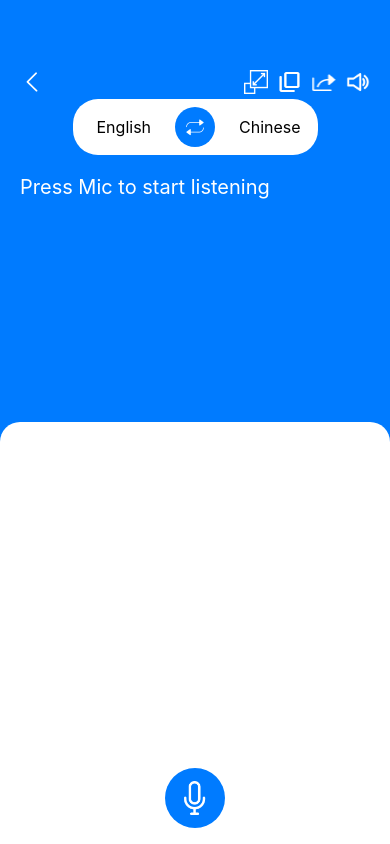
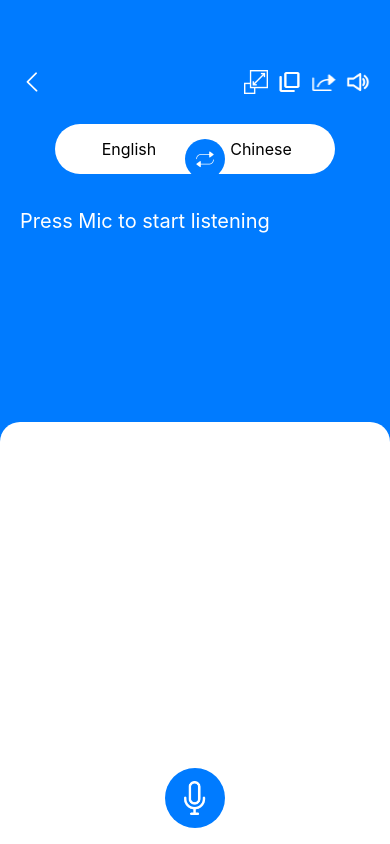
Before and after one commit to Aadiprofessional/MatrixAI_App, a React Native app: screen /LiveTranslateScreen in a window 390 px wide. Built offline with nearby package versions, Linux system fonts and the light colour scheme.

Commit message:
updated convert button

```diff
--- a/screens/LiveTranslateScreen.js
+++ b/screens/LiveTranslateScreen.js
@@ -158,25 +158,7 @@ const LiveTranslateScreen = () => {
     };
   }, []);
 
-  const handleMicPress = async () => {
-    if (isListening) {
-      await Voice.stop();
-      stopCircleAnimation();  // Stop the circle animation when mic is pressed again
-    } else {
-      try {
-        // Get the language code for the selected source language
-        const languageCode = languageCodes[selectedLanguage];
-        if (!languageCode) {
-          throw new Error(`Language code not found for: ${selectedLanguage}`);
-        }
 
-        await Voice.start(languageCode); // Use the correct language code
-        startCircleAnimation();  // Start the circle animation when mic is pressed
-      } catch (error) {
-        console.error('Error starting voice recognition:', error);
-      }
-    }
-  };
 
   const handleSpeakerPress = () => {
     Tts.speak(translatedText, {
@@ -573,26 +555,37 @@ const LiveTranslateScreen = () => {
 
       {/* Top Blue Section */}
       <View style={styles.topSection}>
+      <View style={styles.container2}>
        <View style={styles.languageSwitcher}>
-    <TouchableOpacity style={styles.languageButton} onPress={() => {
+        <TouchableOpacity
+          style={styles.languageButton}
+          onPress={() => {
             setEditingLanguage('source');
             setLanguageModalVisible(true);
-    }}>
+          }}
+        >
           <Text style={styles.languageText}>{selectedLanguage}</Text>
         </TouchableOpacity>
         <TouchableOpacity style={styles.swapButton} onPress={swapLanguages}>
-      <Image source={require('../assets/Change.png')} style={styles.swapIcon} />
+          <Image
+            source={require('../assets/Change.png')}
+            style={styles.swapIcon}
+          />
         </TouchableOpacity>
-    <TouchableOpacity style={styles.languageButton} onPress={() => {
+        <TouchableOpacity
+          style={styles.languageButton}
+          onPress={() => {
             setEditingLanguage('target');
             setLanguageModalVisible(true);
-    }}>
+          }}
+        >
           <Text style={styles.languageText}>{selectedLanguage2}</Text>
         </TouchableOpacity>
         </View>
+      </View>
 
   {/* Scroll view added for transcription */}
-  <ScrollView style={{ height: 250 }}>
+  <ScrollView style={{ height: 250,marginTop:50 }}>
     <Text style={styles.documentText}>{transcription}</Text>
   </ScrollView>
 </View>
@@ -763,12 +756,15 @@ marginLeft:10
     backgroundColor: '#fff',
     borderRadius: 25,
     padding: 8,
-    marginBottom: 10,
-    width: '70%',
-    alignSelf: 'center',
+    width: '80%',
+    marginTop:50,
+    height:50,
+    position: 'relative', // Required for absolute positioning of the swap button
   },
   languageButton: {
-    paddingHorizontal: 16,
+    paddingHorizontal: 26,
+    flex: 1, // Allow buttons to take equal space
+    alignItems: 'center', // Center text horizontally
   },
   languageText: {
     fontSize: 16,
@@ -781,7 +777,15 @@ marginLeft:10
     backgroundColor: '#007bff',
     alignItems: 'center',
     justifyContent: 'center',
-    marginHorizontal: 8,
+    position: 'absolute', // Position the swap button absolutely
+    left: '50%', // Move to the horizontal center
+    top: '50%', // Move to the vertical center
+    transform: [{ translateX: -10 }, { translateY: -10 }], // Adjust for button size
+  },
+  container2: {
+    flex: 1,
+    justifyContent: 'center', // Center vertically
+    alignItems: 'center', // Center horizontally
   },
   swapIcon: {
     width: 20,
@@ -811,6 +815,7 @@ marginLeft:10
   translatedText: {
     fontSize: 18,
     color: '#555',
+
   },
   micButton: {
     alignSelf: 'center',
```
Lines whose indentation alone changed are shown as unchanged.
